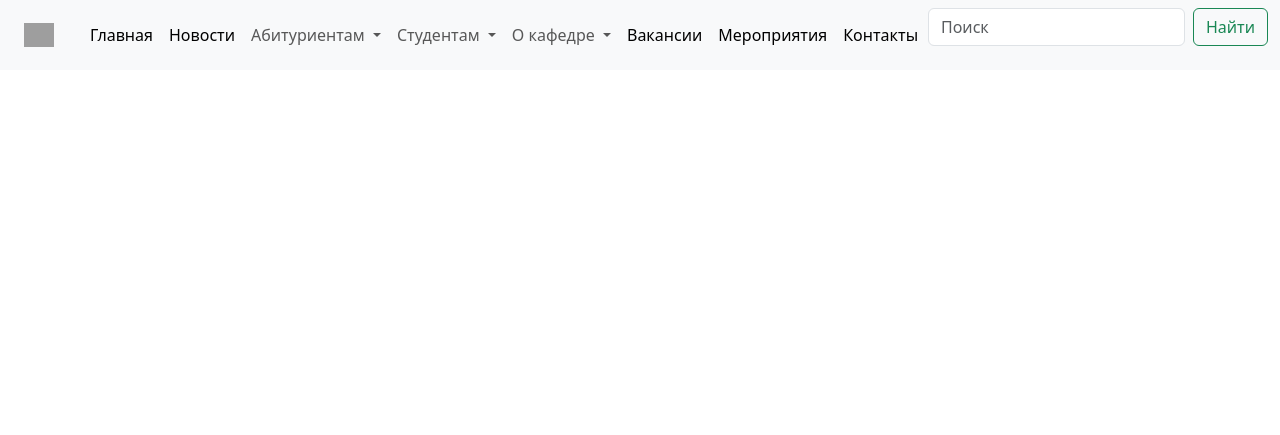
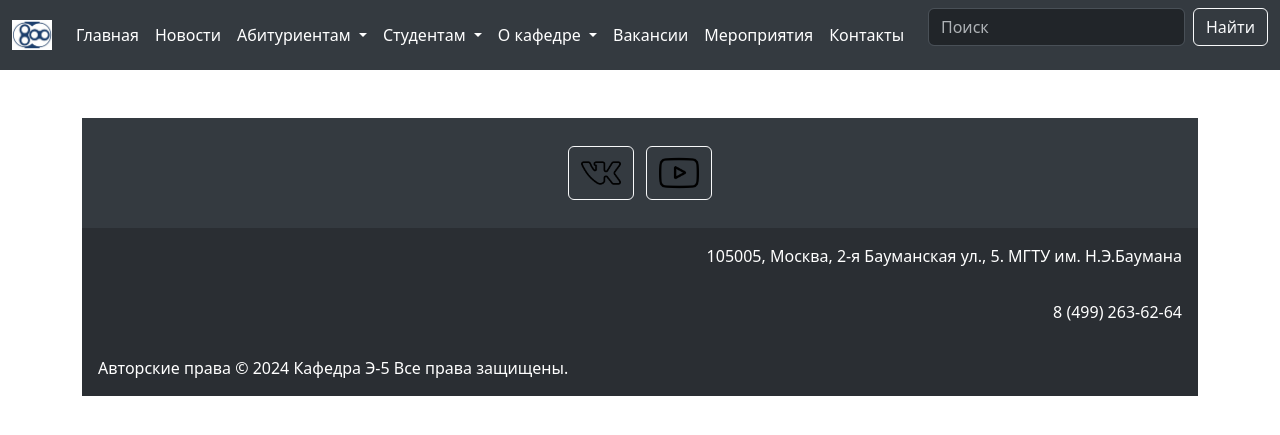
Before and after one commit to pendelbus555/e5-project, a Django app: page /site in a window 1280 px wide. Shown: the top 435 px of the page. Run offline with Django 5.2, Linux system fonts and the light colour scheme; some libraries are stand-ins or nearby versions; grey boxes are pictures that could not be loaded.

Commit message:
Add footer

```diff
--- a/e5_site/e5_app/templates/e5_app/index.html
+++ b/e5_site/e5_app/templates/e5_app/index.html
@@ -7,23 +7,20 @@
 <html lang="en">
 <head>
     <meta charset="UTF-8">
-    <title>Title</title>
+    <title>Кафедра Э-5</title>
 </head>
 <body>
 
 <!-- Bootstrap -->
 <script src="{% static 'e5_site/bootstrap/js/bootstrap.bundle.min.js' %}"></script>
 
-<nav class="navbar navbar-expand-lg bg-body-tertiary">
+
+<nav class="navbar navbar-expand-lg bg-light-subtle" data-bs-theme="dark">
     <div class="container-fluid">
-        <nav class="navbar bg-body-tertiary">
-            <div class="container">
-                <a class="navbar-brand" href="#">
-                    <img src="https://getbootstrap.com/docs/5.3/assets/brand/bootstrap-logo.svg" alt="Bootstrap"
-                         width="30" height="24">
-                </a>
-            </div>
-        </nav>
+        <a class="navbar-brand" href="#">
+            <img src="{% static 'e5_site/frontend/images/main_icon.png' %}" alt="Bootstrap"
+                 width="40" height="30">
+        </a>
         <button class="navbar-toggler" type="button" data-bs-toggle="collapse" data-bs-target="#navbarSupportedContent"
                 aria-controls="navbarSupportedContent" aria-expanded="false" aria-label="Toggle navigation">
             <span class="navbar-toggler-icon"></span>
@@ -37,7 +34,7 @@
                     <a class="nav-link active" aria-current="page" href="#">Новости</a>
                 </li>
                 <li class="nav-item dropdown">
-                    <a class="nav-link dropdown-toggle" href="#" role="button" data-bs-toggle="dropdown"
+                    <a class="nav-link active dropdown-toggle" href="#" role="button" data-bs-toggle="dropdown"
                        aria-expanded="false">
                         Абитуриентам
                     </a>
@@ -52,7 +49,7 @@
                     </ul>
                 </li>
                 <li class="nav-item dropdown">
-                    <a class="nav-link dropdown-toggle" href="#" role="button" data-bs-toggle="dropdown"
+                    <a class="nav-link active dropdown-toggle" href="#" role="button" data-bs-toggle="dropdown"
                        aria-expanded="false">
                         Студентам
                     </a>
@@ -68,7 +65,7 @@
                     </ul>
                 </li>
                 <li class="nav-item dropdown">
-                    <a class="nav-link dropdown-toggle" href="#" role="button" data-bs-toggle="dropdown"
+                    <a class="nav-link active dropdown-toggle" href="#" role="button" data-bs-toggle="dropdown"
                        aria-expanded="false">
                         О кафедре
                     </a>
@@ -98,9 +95,47 @@
             </ul>
             <form class="d-flex" role="search">
                 <input class="form-control me-2" type="search" placeholder="Поиск" aria-label="Search">
-                <button class="btn btn-outline-success" type="submit">Найти</button>
+                <button class="btn btn-outline-light" type="submit">Найти</button>
             </form>
         </div>
     </div>
 </nav>
+
+
+
+
+
+
+
+
+
+
+
+<div class="container my-5">
+    <footer class="bg-light-subtle text-center text-white" data-bs-theme="dark">
+        <div class="container p-4 pb-0">
+            <section class="mb-4">
+                <!-- Vk -->
+                <a class="btn btn-outline-light btn-floating m-1" href="https://vk.com/kafedra_e5" role="button">
+                    <img src="{% static 'e5_site/frontend/images/vk_icon.png' %}" alt="Вконтакте" style="width:40px;height:40px;">
+                </a>
+                <!-- Youtube-->
+                <a class="btn btn-outline-light btn-floating m-1 btn-social-icon" href="https://www.youtube.com/channel/UC2zKy154i-Z01BJgu_bMPBQ" role="button">
+                    <img src="{% static 'e5_site/frontend/images/youtube_icon.png' %}" alt="Ютуб" style="width:40px;height:40px;color:white;">
+                </a>
+            </section>
+        </div>
+        <!-- Copyright -->
+        <div class="text-end p-3" style="background-color: rgba(0, 0, 0, 0.2);">
+            105005, Москва, 2-я Бауманская ул., 5. МГТУ им. Н.Э.Баумана
+        </div>
+        <div class="text-end p-3" style="background-color: rgba(0, 0, 0, 0.2);">
+            8 (499) 263-62-64
+        </div>
+        <div class="text-start p-3" style="background-color: rgba(0, 0, 0, 0.2);">
+            Авторские права © 2024 Кафедра Э-5 Все права защищены.
+        </div>
+    </footer>
+
+</div>
 </body>
```
Also changed, not shown: e5_site/e5_app/static/e5_site/frontend/images/main_icon.png (added), e5_site/e5_app/static/e5_site/frontend/images/vk_icon.png (added), e5_site/e5_app/static/e5_site/frontend/images/youtube_icon.png (added).
